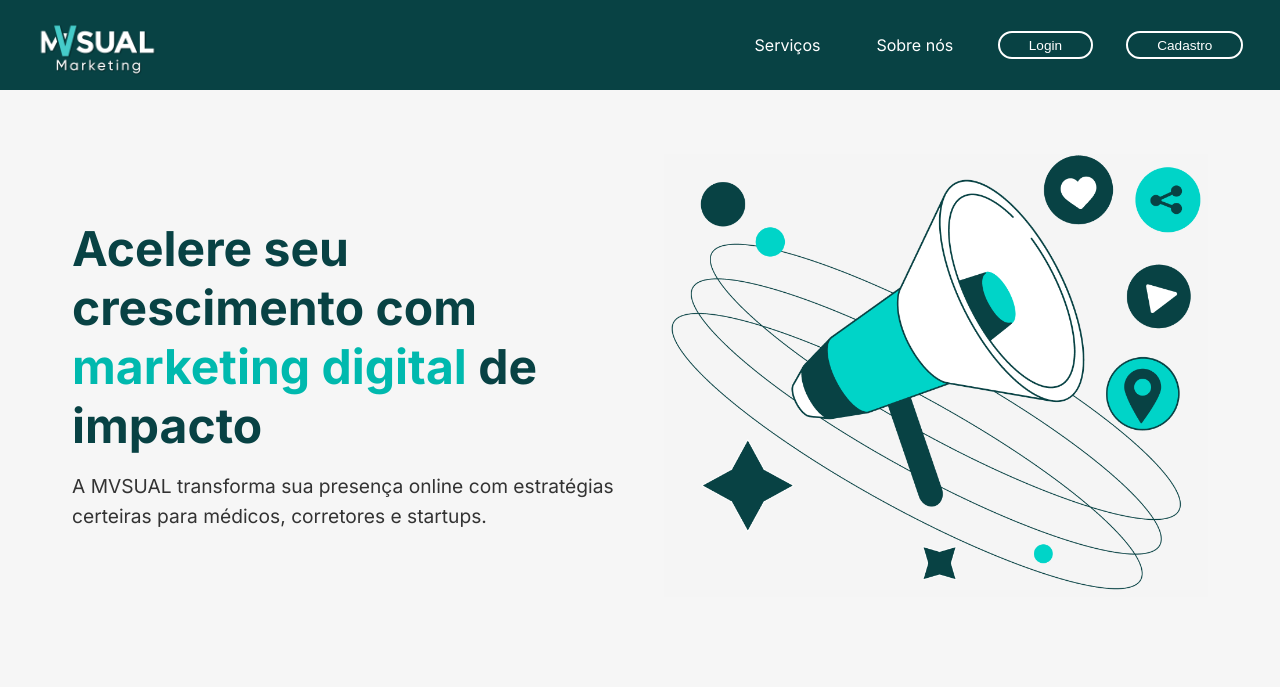
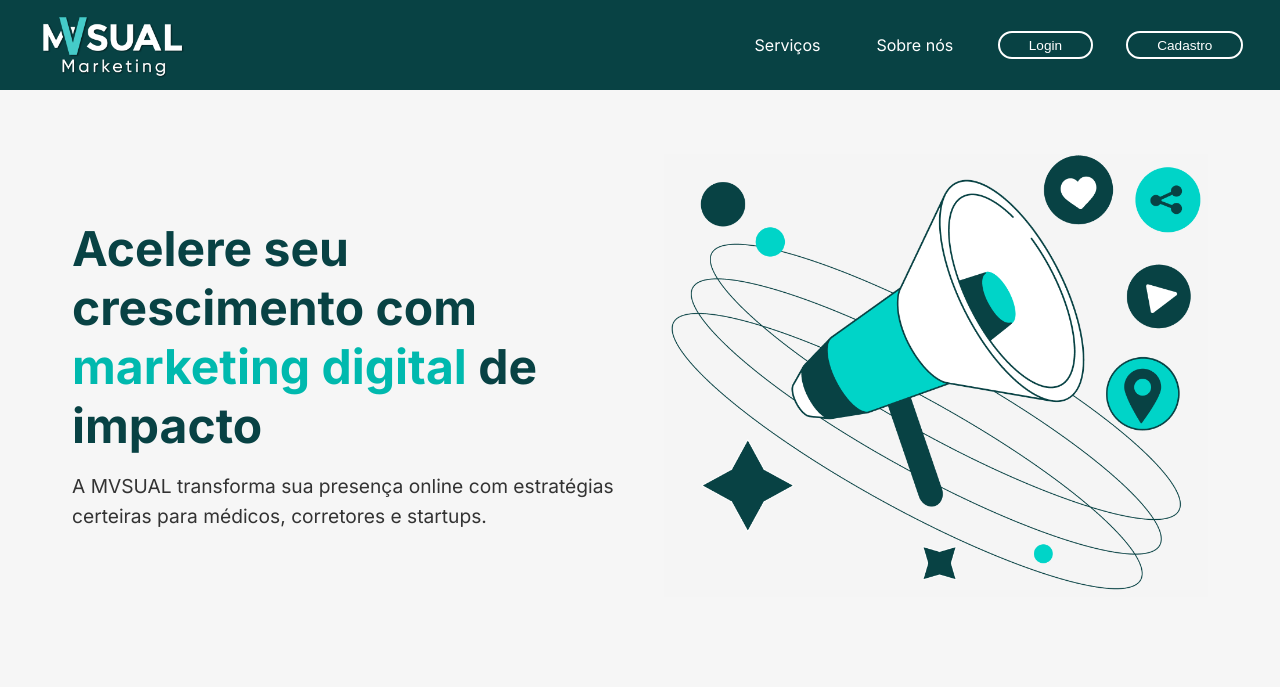
Before and after one commit to andreprograma/MVsual--Marketing, a website: page pages/index.html in a window 1280 px wide. Shown: the top 687 px of the page. Drawn offline with Linux system fonts and the light colour scheme.

Commit message:
mais coisass

```diff
--- a/css/header.css
+++ b/css/header.css
@@ -10,10 +10,11 @@ header {
 }
 
 
-.logo {
-  max-height: 130px;
+.logo-header {
+  max-height: 160px;
   height: auto;
   width: auto;
+  margin-bottom: -15px;
   object-fit: contain;
 }
 
--- a/css/index.css
+++ b/css/index.css
@@ -330,6 +330,7 @@ body {
 .botao-whatsapp {
   background-color: white;
   color: #004d4d;
+  font-size: 1.2rem;
   text-decoration: none;
   padding: 12px 22px;
   border-radius: 30px;
--- a/css/login.css
+++ b/css/login.css
@@ -34,8 +34,9 @@
 }
 
 .logo {
-  width: 180px;
-  margin-top: 20px;
+  width: 400px !important;
+  height: auto;
+  object-fit: contain !important;
 }
 
 form {
--- a/pages/index.html
+++ b/pages/index.html
@@ -17,7 +17,7 @@
 
 
   <header>
-    <a href="index.html"><img src="/media/icons/LOGO-SEM-FUNDO.png" class="logo" alt="logo"></a>
+    <a href="index.html"><img src="/media/icons/LOGO-SEM-FUNDO.png" class="logo-header" alt="logo"></a>
     <nav>
       <a href="#servicos">Serviços</a>
       <a href="#sobre">Sobre nós</a>
```
Also changed, not shown: pages/cadastro.html (+1 -1 lines), pages/login.html (+2 -2 lines), media/img/LOGO-SEM-FUNDO 4.png (added).
